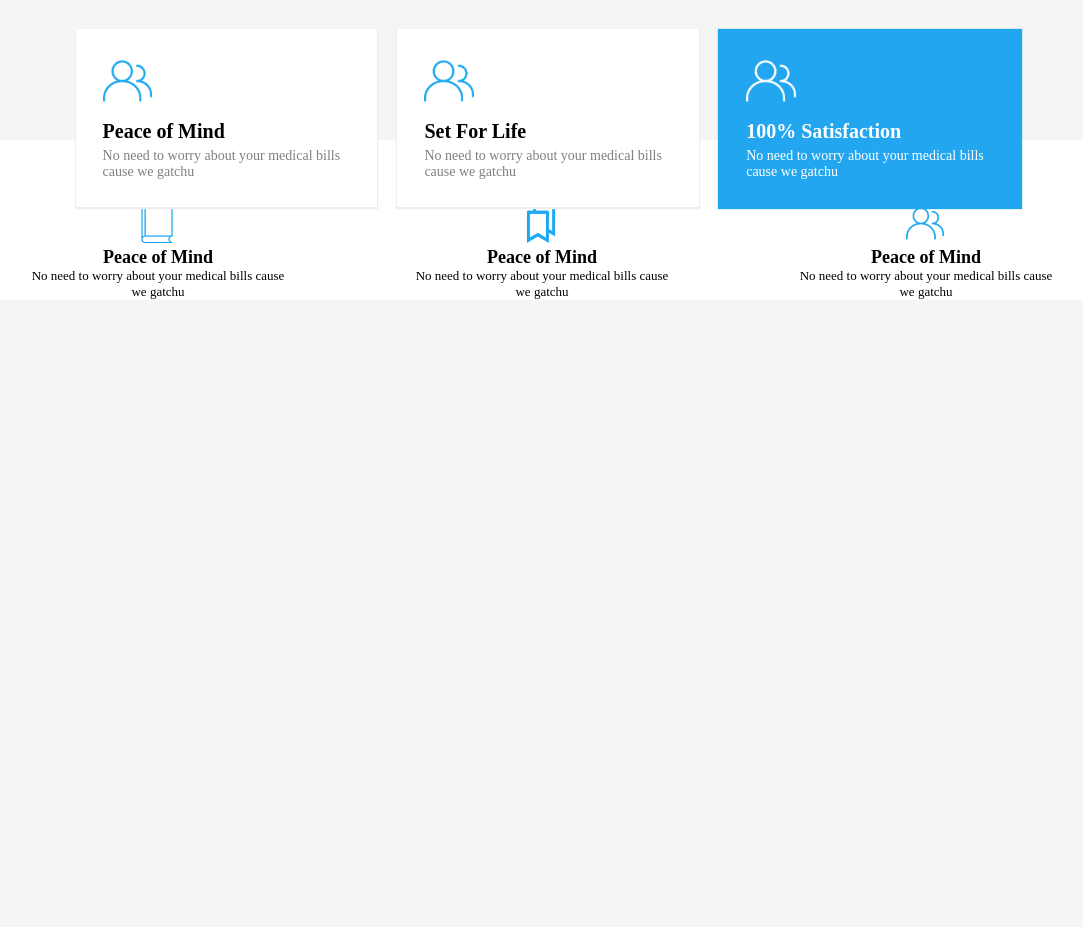
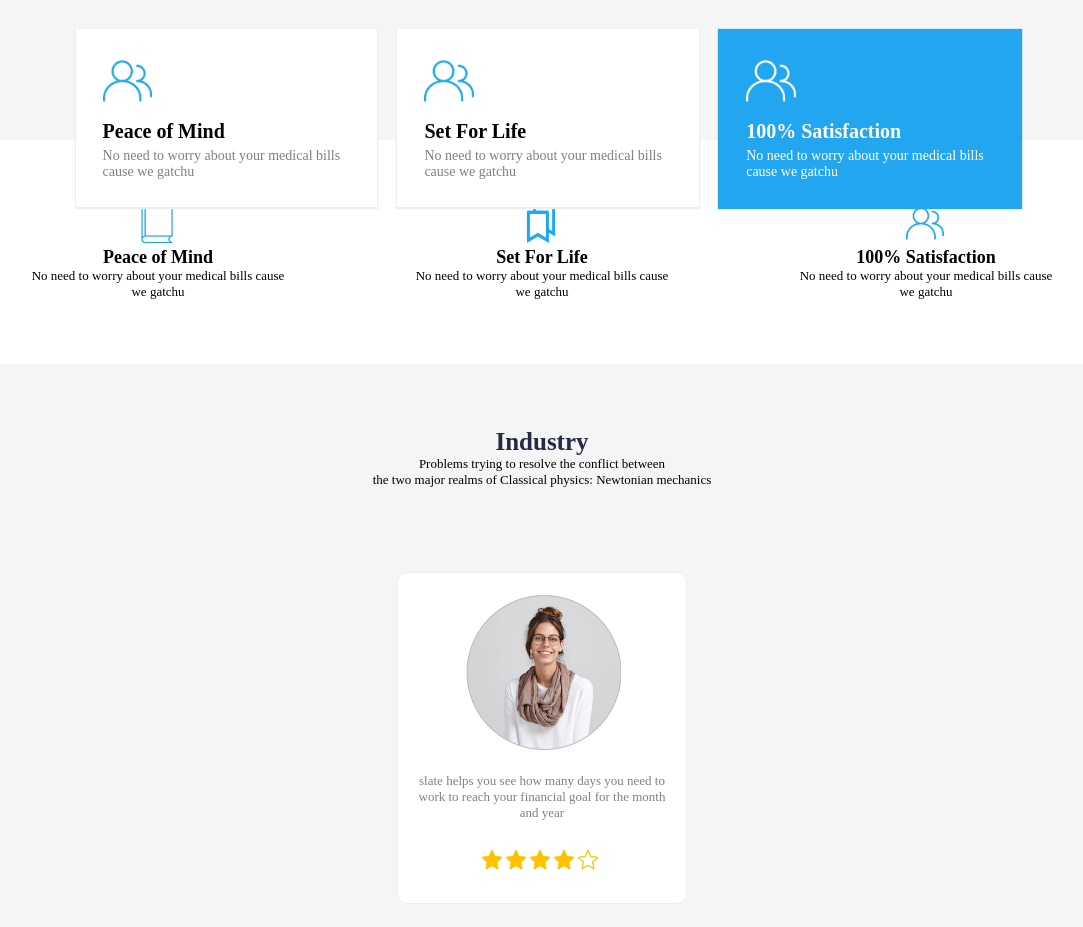
Before and after one commit to GeoffreyGichaga/TrippleGInsurance, a plain HTML site: page index.html in a window 1280 px wide. Shown: the part 723-1650 px from the top of the page, without its empty margins (98-1181 px from the left). Before the commit the page ends 1023 px from the top, so only its background shows below. Drawn offline with Linux system fonts and the light colour scheme; a web font is replaced by a local one.

Commit message:
this will add third part nd user 1

```diff
--- a/index.html
+++ b/index.html
@@ -156,7 +156,7 @@
 
             <div class="part2ab">
                 <img src="./images/bookmark.png" alt="">
-                <h4>Peace of Mind</h4>
+                <h4>Set For Life </h4>
                 <p>No need to worry about your medical bills cause we gatchu</p>
 
             </div>
@@ -164,12 +164,77 @@
 
             <div class="part2ab">
                 <img src="./images/user.png" alt="">
-                <h4>Peace of Mind</h4>
+                <h4>100% Satisfaction</h4>
                 <p>No need to worry about your medical bills cause we gatchu</p>
 
             </div>
 
         </div>
+
+
+
+    </div>
+
+
+    <div id="part3">
+        <div class="part3a">
+            <h2>Industry</h2>
+            <p>Problems trying to resolve the conflict between<br>
+                the two major realms of Classical physics: Newtonian mechanics
+            </p>
+
+        </div>
+
+        <div class="part3b">
+            <div class="person">
+                <div class="person1">
+                    <img src="./images/user.1.png" alt="">
+                </div>
+
+                <div class="par">
+                    <p>slate helps you see how many days you need to
+                        work to reach your financial goal for the month and year
+                    </p>
+                </div>
+
+                <div class="star">
+                    <img src="./images/star.png" alt="Ratings">
+                    <img src="./images/star.png" alt="">
+                    <img src="./images/star.png" alt="">
+                    <img src="./images/star.png" alt="">
+                    <img src="./images/star 1.png" alt="">
+
+
+                </div>
+
+            </div>
+
+
+
+
+
+
+        </div>
+
+
+
+
+
+
+
+
+
+
+
+
+
+
+
+
+
+
+
+
 
 
 
--- a/style.css
+++ b/style.css
@@ -274,6 +274,9 @@ body{
 
 
 /**************End of part 1*************/
+
+
+/***Part 2****/
 #part2{
     margin-top: 13%;
     background-color: white;
@@ -289,6 +292,8 @@ body{
     margin-top: 5%;
     margin-left: 10%;
     width: 20%;
+    margin-bottom: 5%;
+
 }
 
 .part2ab img{
@@ -308,3 +313,96 @@ body{
     font-size: 13px;
 
 }
+
+
+
+/**************End of part 2*************/
+
+
+
+/*****Part 3******/
+
+.part3a{
+    margin-top: 5%;
+
+
+}
+
+.part3a h2{
+    text-align: center;
+    font-size: 25px;
+    font-family: 'Montserrat';
+    color: #252b42;
+}
+
+.part3a p{
+    text-align: center;
+    font-family: 'Montserrat';
+    font-size: 13px;
+}
+
+
+.part3b{
+    display: flex;
+    margin: 5%;
+    justify-content: center;
+}
+
+.person{
+    width: 25%;
+    border: 2px solid white;
+    background-color: white;
+    margin: 20px ;
+    border-radius: 10px;
+    border: 1px solid #eeeeee;
+
+
+
+}
+
+.person1{
+    width: 60%;
+    padding: 10px;
+    margin-left: 20%;
+
+
+
+}
+
+.person1 img{
+    width: 90%;
+    margin-top: 7%;
+    margin-bottom: 5%;
+
+}
+.par{
+    font-family: 'Montserrat';
+    font-size: 13px;
+    text-align: center;
+    margin-bottom: 10%;
+    padding: 0px 20px 0px 20px;
+    color: gray;
+}
+
+.star{
+    width: 50%;
+    margin-left: 29%;
+    margin-bottom: 10%;
+}
+.star img{
+    width: 14%;
+}
+
+
+
+
+
+
+
+
+
+
+
+
+
+/**************End of part 2*************/
```
Also changed, not shown: images/contact-cover.2.png (renamed from images/#contact-cover.2.png), images/star 1.png (renamed from images/star (1).png), images/user.1.png (renamed from images/#user.1.png), images/user.2.png (renamed from images/#user.2.png), images/user.3.png (renamed from images/#user.3.png).
